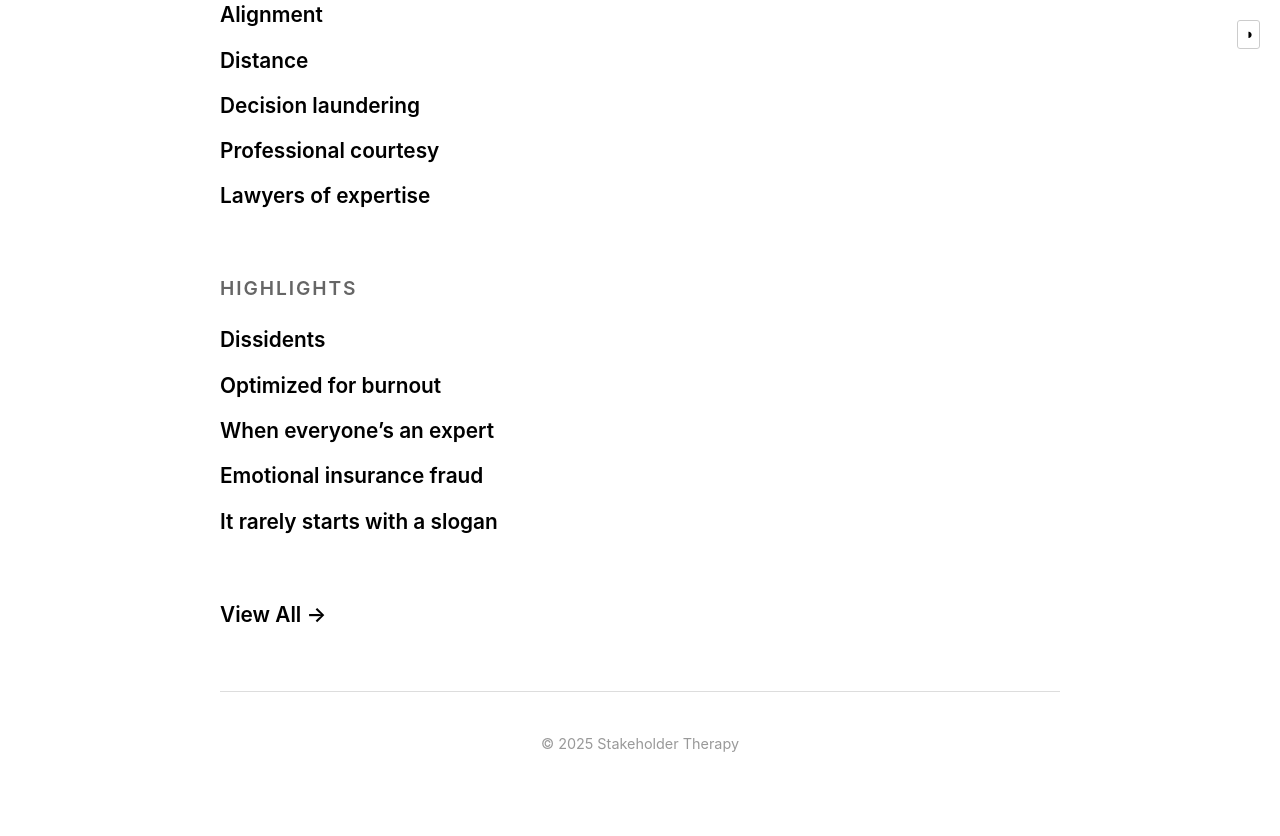
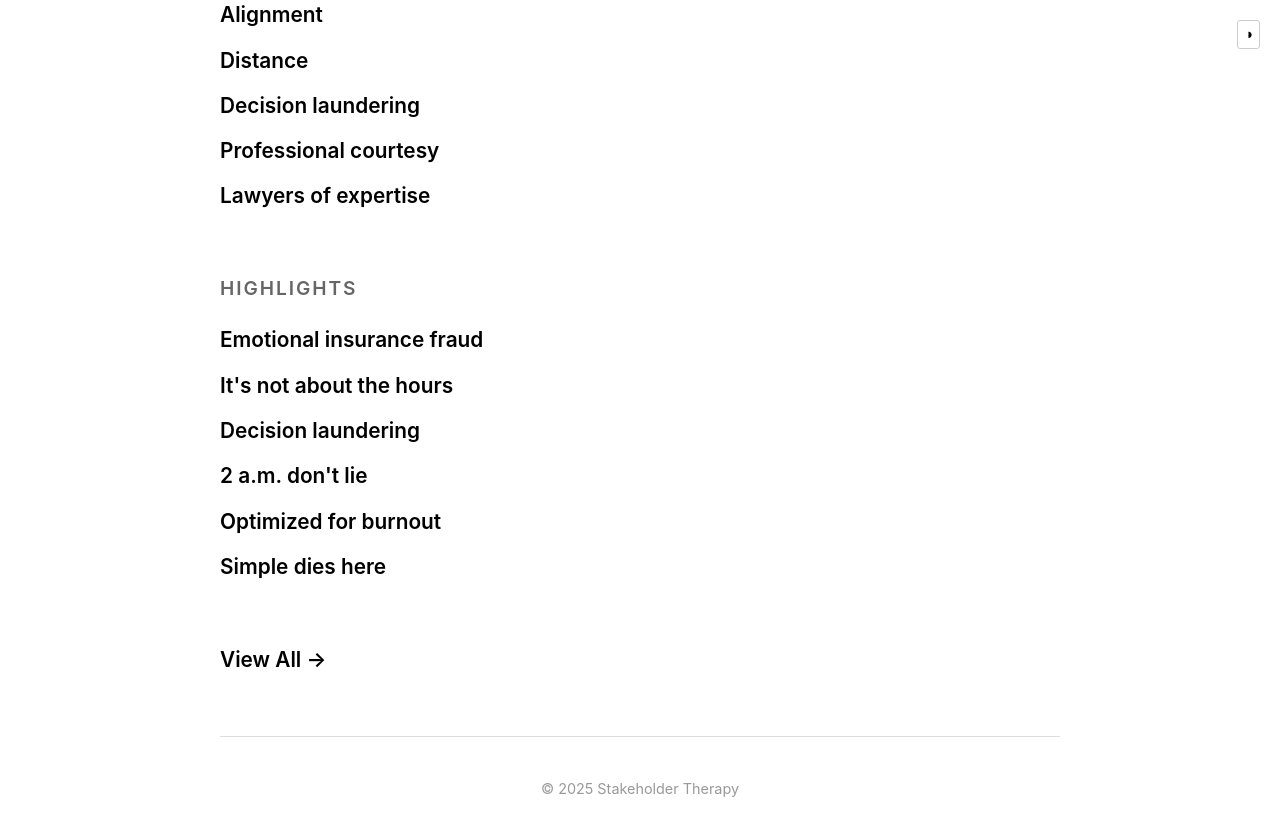
Before and after one commit to afterxleep/stakeholdertherapy.com, a Jekyll site: the page built from index.html, in a window 1280 px wide and 900 px high, scrolled down 872 px. Shown: the top 836 px of the window. Built offline with Jekyll 4.4.1, drawn with Linux system fonts in a browser that asks for light colours.

Commit message:
Update highlights section with curated posts

```diff
--- a/index.html
+++ b/index.html
@@ -19,10 +19,12 @@ title: Home
 <section class="most-read">
   <h2>Highlights</h2>
   <ul class="post-list">
-    {% assign most_read = site.posts | sort: "date" | reverse %}
-    {% for post in most_read limit:5 offset:5 %}
-      <li><a href="{{ post.url }}">{{ post.title }}</a></li>
-    {% endfor %}
+    <li><a href="/2025/06/16/emotional-insurance-fraud/">Emotional insurance fraud</a></li>
+    <li><a href="/2024/07/31/its-not-about-the-hours/">It's not about the hours</a></li>
+    <li><a href="/2025/09/30/decision-laundering/">Decision laundering</a></li>
+    <li><a href="/2025/04/07/2-a-m-dont-lie/">2 a.m. don't lie</a></li>
+    <li><a href="/2025/07/22/optimized-for-burnout/">Optimized for burnout</a></li>
+    <li><a href="/2025/02/25/simple-dies-here/">Simple dies here</a></li>
   </ul>
 </section>
 
```
